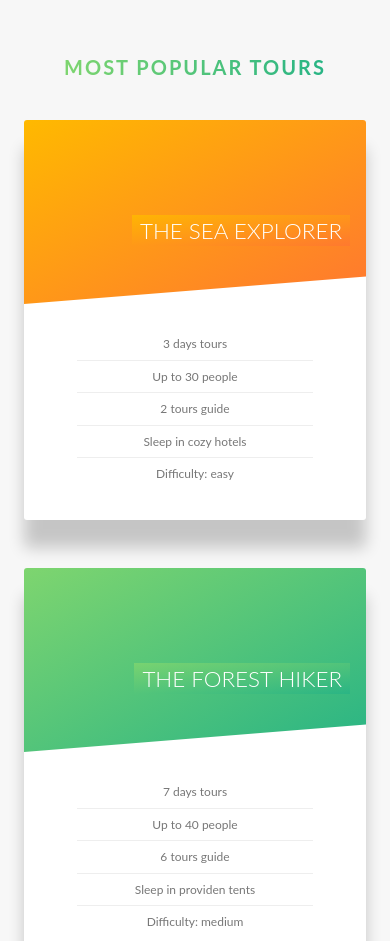
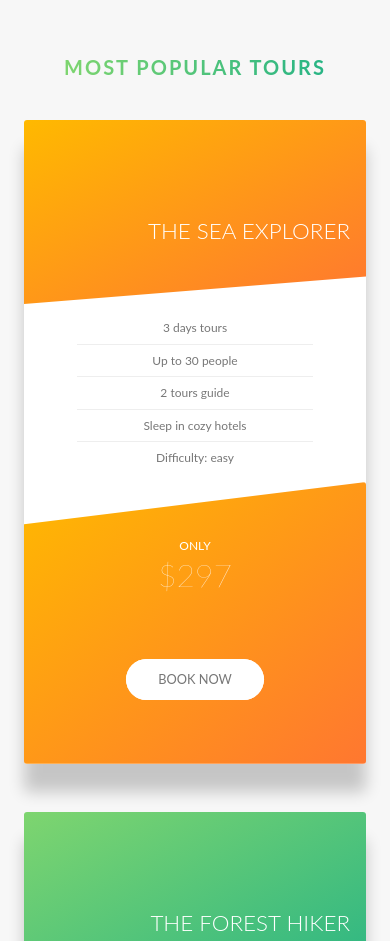
Before and after one commit to AnthonyMaldonadoCss/UdemyCourseAdvancedWebDesing, a website: page index.html in a window 390 px wide. Shown: the part 2221-3162 px from the top of the page. Drawn offline with Linux system fonts and the light colour scheme.

Commit message:
Finalizando los media querys y detallado e pointbreak del tamaño phone

```diff
--- a/index.html
+++ b/index.html
@@ -367,8 +367,8 @@
         <div class="popup" id="popup">
             <div class="popup__content">
                 <div class="popup__left">
-                    <img src="img/nat-8.jpg" alt="tour photo" class="popup__img">
-                    <img src="img/nat-9.jpg" alt="tour photo" class="popup__img">
+                    <img src="img/nat-8.jpg" alt="tour photo" class="popup__img--1">
+                    <img src="img/nat-9.jpg" alt="tour photo" class="popup__img--2">
                 </div>
                 <div class="popup__right">
                     <a href="#section-tours" class="popup__close"> &times; </a>
@@ -377,7 +377,7 @@
                     <p class="popup__text">
                         Lorem ipsum dolor, sit amet consectetur adipisicing, elit. Atque quas reprehenderit totam necessitatibus enim eveniet similique ipsa tenetur molestiae expedita quasi officiis eligendi unde, recusandae illo, voluptatum libero, nemo neque! Lorem, ipsum dolor sit amet consectetur, adipisicing elit. Nisi nihil deleniti enim, repellat assumenda commodi. Reprehenderit veniam nostrum delectus fuga minus explicabo consequatur, dignissimos placeat illum totam sunt temporibus porro? Lorem ipsum dolor sit amet consectetur adipisicing elit. Ut neque explicabo quam officiis consectetur dolores saepe alias, labore vitae quos? Laborum facere ipsam iste nesciunt, veritatis consequatur natus perferendis esse.
                     </p>
-                    <a href="#" class="btn btn--green">Book now</a>
+                    <a href="#" class="btn btn--green btn--popup">Book now</a>
                 </div>
             </div>
         </div>
--- a/sass/components/_button.scss
+++ b/sass/components/_button.scss
@@ -67,6 +67,10 @@
 		animation: moveInButtom 1s ease-out .65s;
 		animation-fill-mode: backwards;
 	}
+
+	&--popup {
+		left: 19%;
+	}
 }
 
 .btn-text {
@@ -91,4 +95,5 @@
 		box-shadow: 0 .5rem 1rem rgba($color-black, .15);
 		transform: translateY(0px);
 	}
+
 }
--- a/sass/components/_card.scss
+++ b/sass/components/_card.scss
@@ -128,21 +128,51 @@
 		font-weight: 100;
 	}
 
+           /*RESPONSIVE*/
+
+	@include respond (tab-port) {
+
+		height: auto;
+		border-radius: 3px;
+		background-color: $color-white;
+		box-shadow: 0 3.5rem 2rem rgba($color-black, .2);
+
+
+
+		&__side {
+			height: auto;
+			position: relative;
+			box-shadow: none;
+
+			&--back {
+				transform: rotateY(0);
+				clip-path: polygon(0 15%, 100% 0, 100% 100%, 0 100%);
+			}
 		}
 
-//DETAIILS con el sass, no agarra la herencia.
-.car__heading-span {
+		&:hover &__side--front {
+			transform: rotateY(0);
+		}
+		&__details {
+			padding: 1rem 3rem;
+		}
 
-		padding: .3rem 1rem;
-		box-decoration-break: clone; //trata a los bloques de texto como uno solo
+		//BACK SIDE
+		&__cta {
+			position: relative;
+			top: 0rem;
+			left: 0;
+			transform: translate(0);
+			width: 100%;
+			padding: 7rem 4rem 4rem 4rem;
+		}
 
-		&--1{
-			background-image: linear-gradient(to right bottom, rgba($color-secondary-ligth, .85), rgba($color-secondary-dark, .85));
+		&__price-box {
+			margin-bottom: 4rem;
 		}
-		&--2{
-			background-image: linear-gradient(to right bottom, rgba($primary-color-ligth, .85), rgba($primary-color-dark, .85));
-		}
-		&--3{
-			background-image: linear-gradient(to right bottom, rgba($color-tertiary-ligth, .85), rgba($color-tertiary-dark, .85));
+
+		&__price-value {
+			font-size: 4rem;
 		}
 	}
+}
--- a/sass/components/_form.scss
+++ b/sass/components/_form.scss
@@ -14,6 +14,10 @@
 		width: 90%;
 		display: block;
 		transition: all .4s;
+
+		@include respond (tab-port){
+			width: 100%;
+		}
 
 		&:focus {
 			outline: none;
@@ -46,6 +50,11 @@
 	&__radio-group{
 		width: 49%;
 		display: inline-block;
+
+		@include respond (tab-port){
+			width: 100%;
+			margin-bottom: 2rem;
+		}
 	}
 
 	&__radio-input {
--- a/sass/components/_popup.scss
+++ b/sass/components/_popup.scss
@@ -22,11 +22,21 @@
 		opacity: 0;
 		transform: translate(-50%, -50%) scale(.25);
 		transition: all .4s .2s;
+
+		@include respond (phone){
+			width: 100%;
+			transform: translate(-50%, -50%) scale(0);
+		}
 	}
 
 	&__left {
 		width: 33.333333%;
 		display: table-cell;
+
+		@include respond (phone) {
+			display: table-header-group;
+			position: relative;
+		}
 	}
 
 	&__right {
@@ -40,6 +50,25 @@
 	&__img {
 		display: block;
 		width: 100%;
+
+		@include respond (phone){
+
+			&--1 , &--2 {
+				position: relative;
+				width: 30%;
+				left: 20%;
+				padding-top: 15%;
+			}
+
+			/*&--2 {
+				position: relative;
+				width: 25%;
+				left: 27%;
+			}*/
+
+			width: 50%;
+			display: inline-block;
+		}
 	}
 
 	&__text {
@@ -83,6 +112,11 @@
 			display: inline-block;
 			line-height: 1;
 
+			@include respond (phone){
+				right: 21.5rem;
+				color: $color-secondary-dark;
+			}
+
 			&:hover {
 				color: $primary-color;
 			}
--- a/sass/components/_story.scss
+++ b/sass/components/_story.scss
@@ -9,6 +9,16 @@
 	padding-left: 6rem;
 	transform: skewX(-12deg);
 
+	@include respond (tab-port) {
+		width: 100%;
+		padding: 4rem;
+		padding-left: 7rem;
+	}
+
+	@include respond (phone) {
+		transform: skewX(0);
+	}
+
 	&__shape {
 		width: 15rem;
 		height: 15rem;
@@ -17,6 +27,10 @@
 		clip-path: circle(50% at 50% 50%);
 		transform: translateX(-3rem) skewX(12deg);
 		position: relative;
+
+		@include respond (phone) {
+			transform: translateX(-3rem) skewX(0);
+		}
 	}
 
 
@@ -28,7 +42,12 @@
 
 	&__text {
 		transform: skewX(12deg);
+
+		@include respond (phone) {
+			transform: skewX(0);
+		}
 	}
+
 	&__caption {
 		position: absolute;
 		top: 50%;
--- a/sass/pages/_home.scss
+++ b/sass/pages/_home.scss
@@ -58,16 +58,32 @@
 }
 .book {
 	background-image: linear-gradient(105deg, rgba($primary-color-ligth, .9) 0%, rgba($color-white, .9) 50%, transparent 50%), url(../img/nat-10.jpg);
-	background-size: cover;
+	background-size: 100%;
 	border-radius: 3px;
 	box-shadow: 0 1.5rem 4rem rgba($color-black, .2);
 
-	height: 50rem;
 	//border:3px red solid;
+
+	@include respond (tab-land) {
+		background-image: linear-gradient(105deg, rgba($primary-color-ligth, .9) 0%, rgba($color-white, .9) 65%, transparent 50%), url(../img/nat-10.jpg);
+		background-size: cover;
+	}
+
+	@include respond (tab-port){
+		background-image: linear-gradient(to right, rgba($primary-color-ligth, .9) 0%, rgba($color-white, .9) 100%), url(../img/nat-10.jpg);
+	}
 
 	&__form {
 		width: 50%;
 		padding: 6rem;
 		//border:1px red solid;
+
+		@include respond (tab-land) {
+			width: 65%;
+		}
+
+		@include respond (tab-port) {
+			width: 100%;
+		}
 	}
 }
```
Also changed, not shown: css/style.css. Lines whose indentation alone changed are shown as unchanged.
